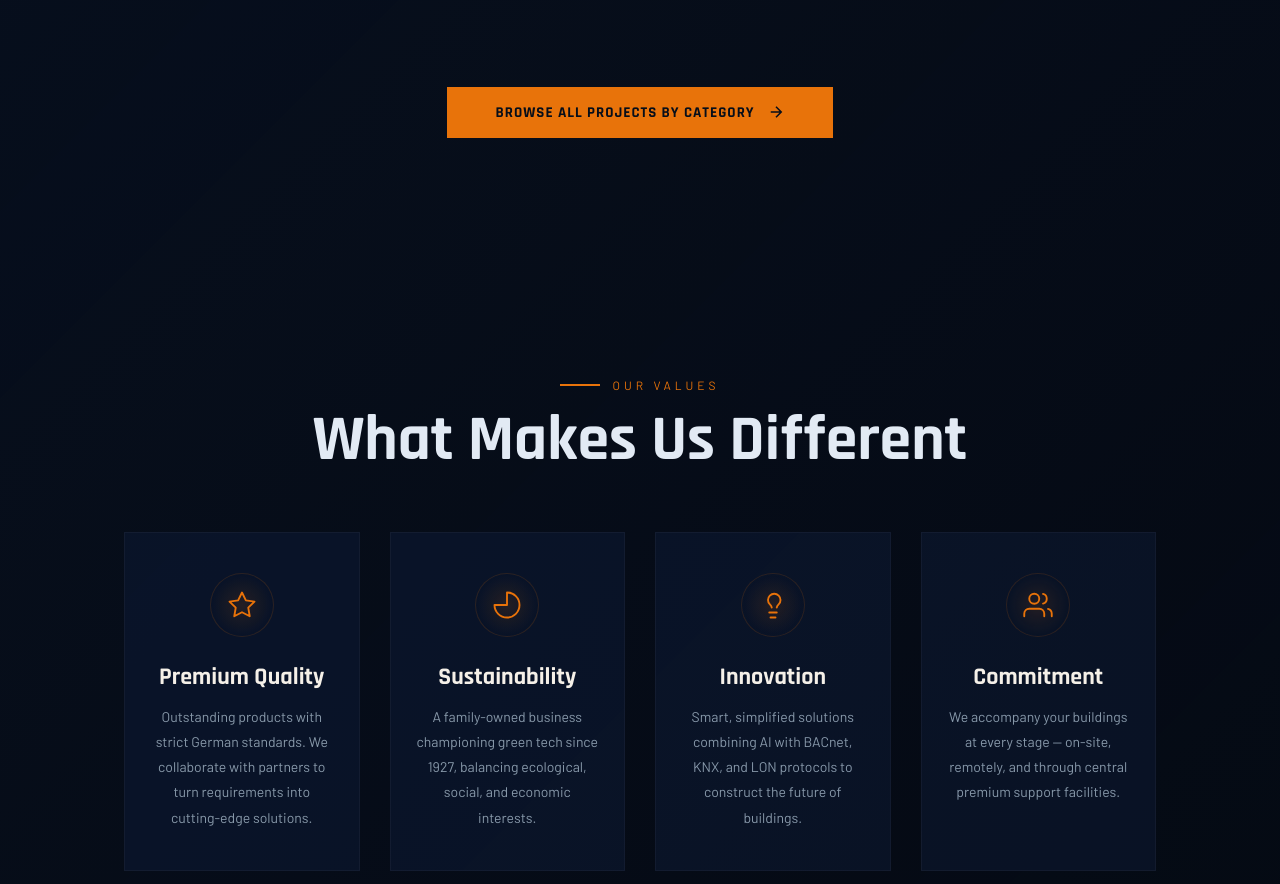
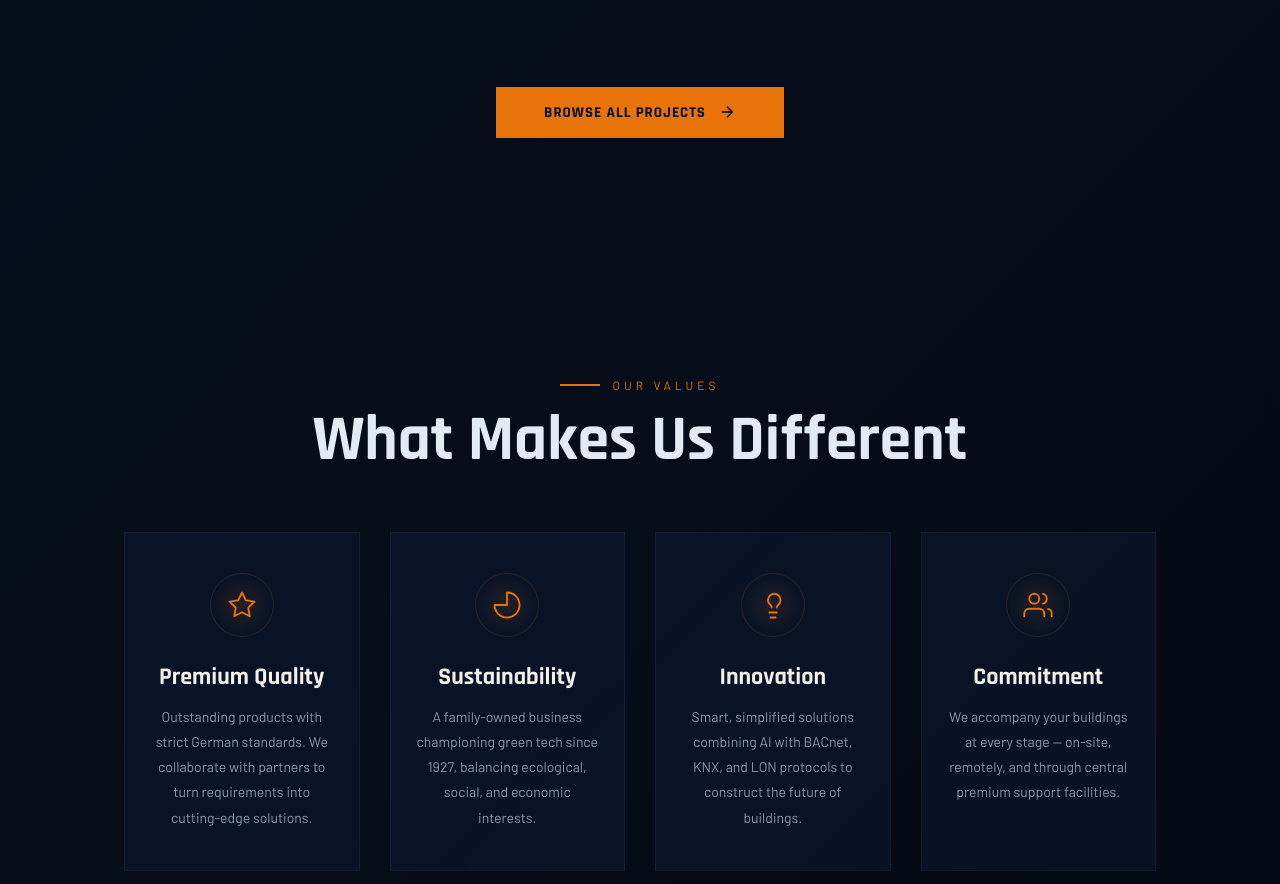
Before and after one commit to husseinkamal12/k-p, a plain HTML site: page index.html in a window 1280 px wide. Shown: the part 4896-5780 px from the top of the page. Drawn offline with nearby package versions, Linux system fonts and the light colour scheme; a web font is replaced by a local one.

Commit message:
Browse All

```diff
--- a/index.html
+++ b/index.html
@@ -856,7 +856,7 @@ body { background:var(--ink); color:var(--text); font-family:'Barlow',sans-serif
   </div>
   <div style="text-align:center; margin-top:50px;" class="reveal">
     <a href="portfolio.html" class="cta-btn" style="display:inline-flex;align-items:center;gap:12px;">
-      Browse All Projects by Category
+      Browse All Projects
       <svg viewBox="0 0 24 24" fill="none" stroke="currentColor" stroke-width="2" width="18" height="18"><path d="M5 12h14M12 5l7 7-7 7"/></svg>
     </a>
   </div>
```
